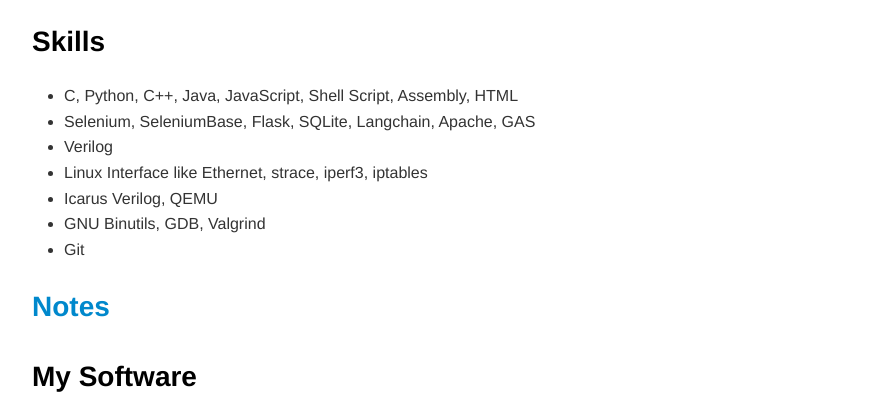
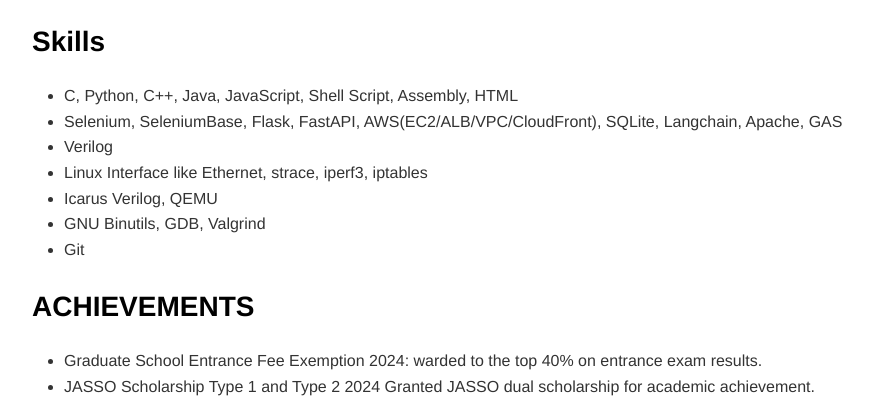
Before and after one commit to HarutaUchino/harutauchino.github.io, a plain HTML site: page index.html in a window 1280 px wide. Shown: the part 1143-1558 px from the top of the page, without its empty margins (183-1056 px from the left). Drawn offline with nearby package versions, Linux system fonts and the light colour scheme.

Commit message:
Update index.html
add achievement

```diff
--- a/index.html
+++ b/index.html
@@ -61,13 +61,19 @@ August 2021 - August 2021</p>
 <h2 id="skills">Skills </h2>
 <ul>
 <li>C, Python, C++, Java, JavaScript, Shell Script, Assembly, HTML</li>
-<li>Selenium, SeleniumBase, Flask, SQLite, Langchain, Apache, GAS</li>
+<li>Selenium, SeleniumBase, Flask, FastAPI, AWS(EC2/ALB/VPC/CloudFront), SQLite, Langchain, Apache, GAS</li>
 <li>Verilog</li>
 <li>Linux Interface like Ethernet, strace, iperf3, iptables</li>
 <li>Icarus Verilog, QEMU</li>
 <li>GNU Binutils, GDB, Valgrind</li>
 <li>Git</li>
 </ul>
+            <h2 id="archievements">ACHIEVEMENTS</h2>
+                  <ul>
+                        <li>Graduate School Entrance Fee Exemption 2024: warded to the top 40% on entrance exam results.</li>
+                        <li>JASSO Scholarship Type 1 and Type 2 2024 Granted JASSO dual scholarship for academic achievement.</li>
+                  </ul>
+
 <h2 id="notenotehtml"><a href="./notes.html">Notes</a> </h2>
 <h2 id="my-software">My Software </h2>
             <ul>
```
